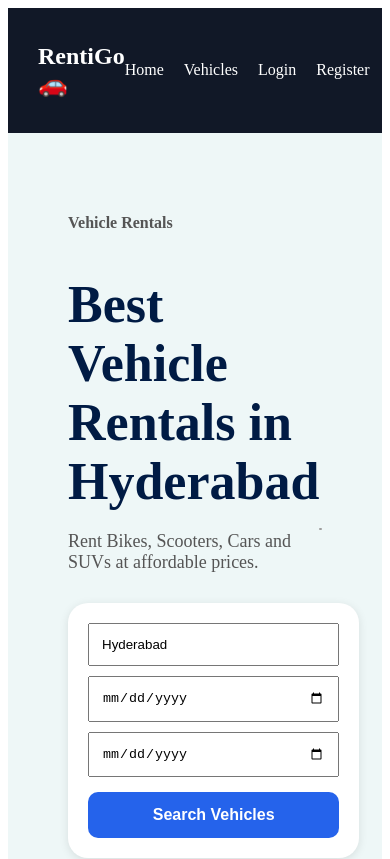
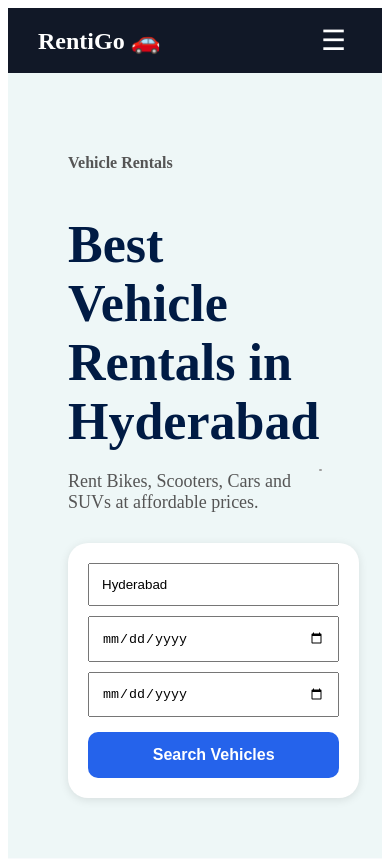
Before and after one commit to saikirangoud964/rentigo-vehicle-rental-system, a React app in the folder frontend/frontend/: page / in a window 390 px wide. Shown: the top 859 px of the page. Built offline with nearby package versions, Linux system fonts and the light colour scheme; grey boxes are pictures that could not be loaded; the HTML template or start-up script is replaced by a standard one.

Commit message:
Improved responsive navbar

```diff
--- a/frontend/frontend/src/components/Navbar.jsx
+++ b/frontend/frontend/src/components/Navbar.jsx
@@ -1,40 +1,70 @@
 import { Link, useNavigate } from "react-router-dom";
-import { useContext } from "react";
+import { useContext, useState, useEffect } from "react";
 import { AuthContext } from "../context/AuthContext";
 
 function Navbar() {
   const { user, logout } = useContext(AuthContext);
   const navigate = useNavigate();
 
+  const [open, setOpen] = useState(false);
+  const [isMobile, setIsMobile] = useState(window.innerWidth <= 768);
+
+  useEffect(() => {
+    const handleResize = () => {
+      setIsMobile(window.innerWidth <= 768);
+
+      if (window.innerWidth > 768) {
+        setOpen(false);
+      }
+    };
+
+    window.addEventListener("resize", handleResize);
+    return () => window.removeEventListener("resize", handleResize);
+  }, []);
+
   const handleLogout = () => {
     logout();
     navigate("/login");
+    setOpen(false);
   };
+
+  const closeMenu = () => setOpen(false);
 
   return (
     <nav style={navStyle}>
-      <h2>RentiGo 🚗</h2>
+      <div style={topBarStyle}>
+        <h2 style={logoStyle}>RentiGo 🚗</h2>
 
-      <div style={linkBoxStyle}>
-        <Link to="/" style={linkStyle}>
+        {isMobile && (
+          <button onClick={() => setOpen(!open)} style={menuBtnStyle}>
+            {open ? "✖" : "☰"}
+          </button>
+        )}
+      </div>
+
+      {(!isMobile || open) && (
+        <div style={isMobile ? mobileLinkBoxStyle : linkBoxStyle}>
+          <Link to="/" style={linkStyle} onClick={closeMenu}>
             Home
           </Link>
-        <Link to="/vehicles" style={linkStyle}>
+
+          <Link to="/vehicles" style={linkStyle} onClick={closeMenu}>
             Vehicles
           </Link>
 
           {user ? (
             <>
               {user.role === "admin" && (
-              <Link to="/admin" style={linkStyle}>
+                <Link to="/admin" style={linkStyle} onClick={closeMenu}>
                   Admin
                 </Link>
               )}
 
-            <Link to="/my-bookings" style={linkStyle}>
+              <Link to="/my-bookings" style={linkStyle} onClick={closeMenu}>
                 My Bookings
               </Link>
-            <Link to="/profile" style={linkStyle}>
+
+              <Link to="/profile" style={linkStyle} onClick={closeMenu}>
                 Profile
               </Link>
 
@@ -44,46 +74,76 @@ function Navbar() {
             </>
           ) : (
             <>
-            <Link to="/login" style={linkStyle}>
+              <Link to="/login" style={linkStyle} onClick={closeMenu}>
                 Login
               </Link>
-            <Link to="/register" style={linkStyle}>
+
+              <Link to="/register" style={linkStyle} onClick={closeMenu}>
                 Register
               </Link>
             </>
           )}
         </div>
+      )}
     </nav>
   );
 }
 
 const navStyle = {
   padding: "15px 30px",
+  background: "#111827",
+  color: "white",
+};
+
+const topBarStyle = {
   display: "flex",
   justifyContent: "space-between",
   alignItems: "center",
-  background: "#111827",
-  color: "white",
+};
+
+const logoStyle = {
+  margin: 0,
 };
 
 const linkBoxStyle = {
   display: "flex",
   gap: "20px",
   alignItems: "center",
+  justifyContent: "flex-end",
+  marginTop: "-25px",
+};
+
+const mobileLinkBoxStyle = {
+  display: "flex",
+  flexDirection: "column",
+  gap: "16px",
+  alignItems: "center",
+  marginTop: "20px",
+  paddingBottom: "10px",
 };
 
 const linkStyle = {
   color: "white",
   textDecoration: "none",
+  fontWeight: "600",
+};
+
+const menuBtnStyle = {
+  background: "transparent",
+  color: "white",
+  border: "none",
+  fontSize: "28px",
+  cursor: "pointer",
 };
 
 const logoutBtn = {
   background: "#ef4444",
   color: "white",
   border: "none",
-  padding: "8px 12px",
-  borderRadius: "6px",
+  padding: "9px 14px",
+  borderRadius: "8px",
   cursor: "pointer",
+  fontWeight: "600",
 };
 
 export default Navbar;
```
Lines whose indentation alone changed are shown as unchanged.
